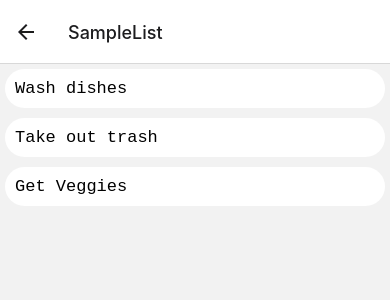
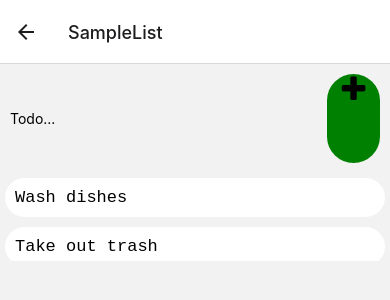
Before and after one commit to RohanK22/todo-react-native, a React Native app: screen /SampleList in a window 390 px wide. Shown: the top 300 px of the page. Built offline with nearby package versions, Linux system fonts and the light colour scheme.

Commit message:
Added + feature in list

```diff
--- a/components/List.js
+++ b/components/List.js
@@ -1,9 +1,13 @@
 import React, {Component} from 'react';
-import {View, Text} from 'react-native';
+import {Alert, ScrollView, TouchableOpacity, Text, StyleSheet, View, TextInput} from 'react-native';
 import Todo from './Todo';
+import Icon from 'react-native-vector-icons/FontAwesome';
+
 
 class List extends Component {
-    state = {
+    constructor(props) {
+        super(props);
+        this.state = {
             todos: [
                 {
                     text: 'Wash dishes',
@@ -17,7 +21,30 @@ class List extends Component {
                     text: 'Get Veggies',
                     isCompleted: false,
                 }
-        ]
+            ],
+            textInputValue: '',
+        };
+        this.onChangeInput = this.onChangeInput.bind(this);
+        this.addTodo = this.addTodo.bind(this);
+    }
+
+    onChangeInput(text) {
+        this.setState({
+            textInputValue: text
+        });
+    }
+
+    addTodo() {
+        if(this.state.textInputValue.length != 0) {
+            this.state.todos.push({
+                text: this.state.textInputValue,
+                isCompleted: false,
+            });
+            console.log(this.state.todos);
+            this.setState({
+                textInputValue: ''
+            });
+        }
     }
 
     render(){
@@ -26,11 +53,40 @@ class List extends Component {
         });
 
         return (
-            <View>
+            <ScrollView>
+                <View style={{flex: 1, padding: 10, flexDirection: 'row'}}>
+                    <TextInput
+                        style={styles.input}
+                        placeholder="Todo..."
+                        backgroundColor="black"
+                        onChangeText={text => this.onChangeInput(text)}
+                        value={this.state.textInputValue}
+                    />
+                    <TouchableOpacity style={styles.addTodoButton} onPress={this.addTodo}><Icon name="plus" size={30} /></TouchableOpacity>
+                </View>
+                <ScrollView style={styles.listView}>
                     {todoComponents}
-            </View>
+                </ScrollView>
+            </ScrollView>
         );
     }
 }
 
+const styles = StyleSheet.create({
+    listView: {
+        flex: 1,
+    },
+    input: {
+      flex: 6,
+      borderRadius: 40,
+    },
+    addTodoButton: {
+        alignItems: 'center',
+        alignContent: 'center',
+        flex: 1,
+        backgroundColor: "green",
+        borderRadius: 40,
+    }
+});
+
 export default List;
--- a/package.json
+++ b/package.json
@@ -18,7 +18,8 @@
     "react-native-safe-area-context": "^3.3.0",
     "react-native-screens": "^3.5.0",
     "react-native-storage": "^1.0.1",
-    "react-native-swipe-gestures": "^1.0.5"
+    "react-native-swipe-gestures": "^1.0.5",
+    "react-native-vector-icons": "^8.1.0"
   },
   "devDependencies": {
     "@babel/core": "^7.12.9",
```
Also changed, not shown: 2 other files (tests, documents, lock files or other folders). Lines whose indentation alone changed are shown as unchanged.
